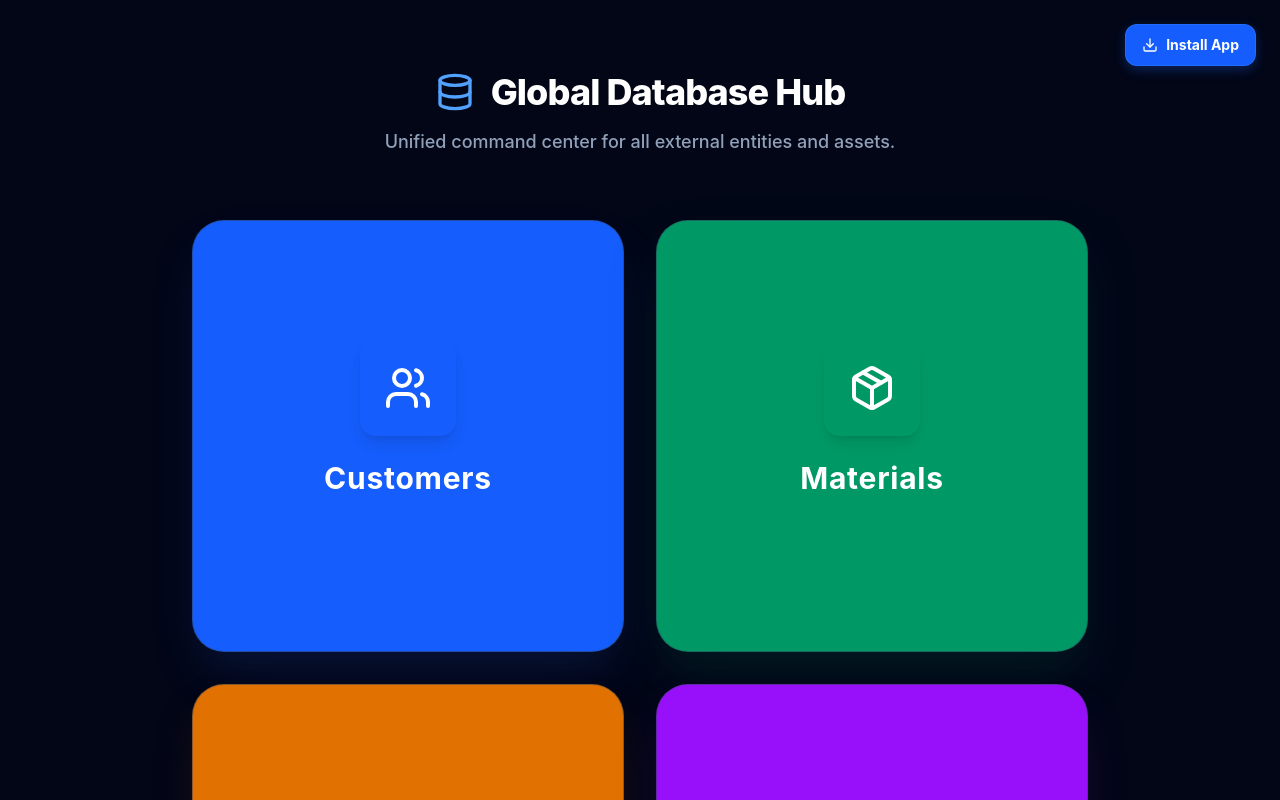
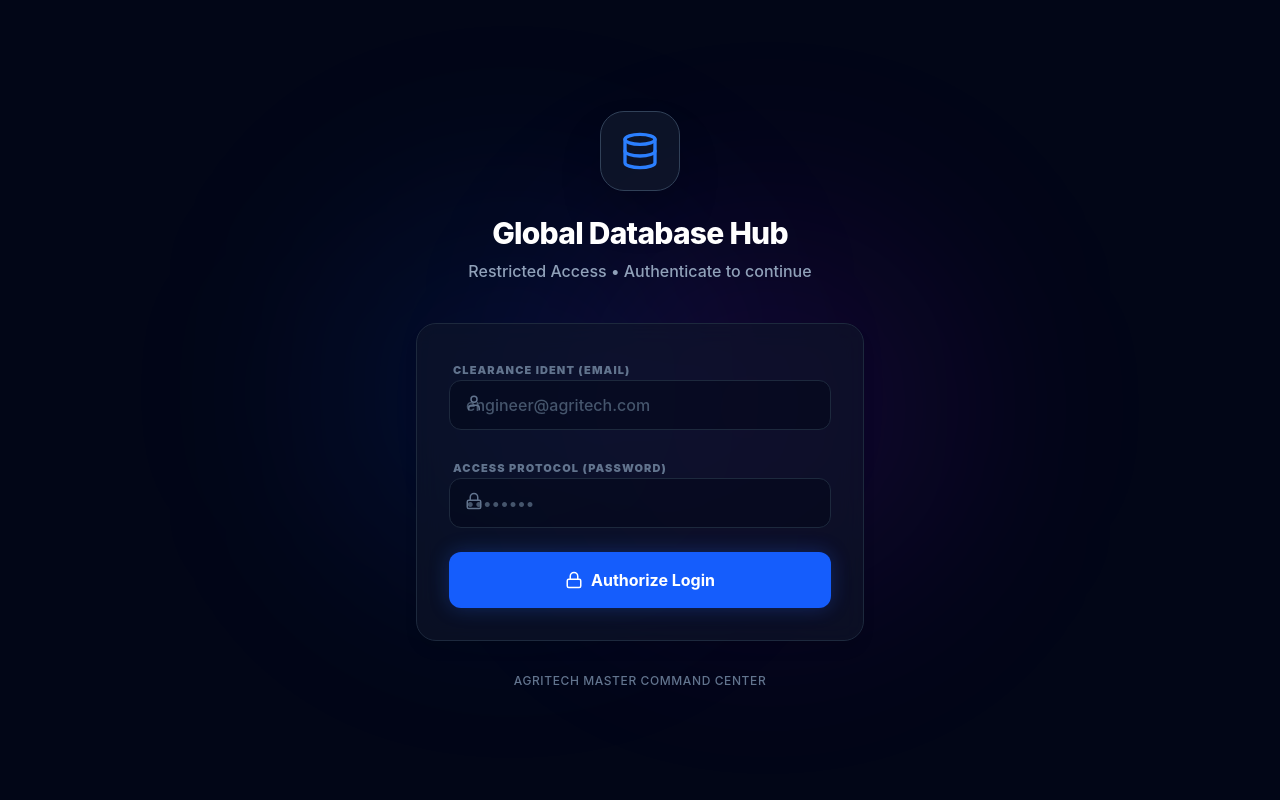
Before and after one commit to AgriTechInternational/database-app, a React (Vite) app: page /#/ in a window 1280 px wide. Shown: the top 800 px of the page. Built offline with nearby package versions, Linux system fonts and the light colour scheme.

Commit message:
Add Login screen and authentication flow

```diff
--- a/src/App.tsx
+++ b/src/App.tsx
@@ -1,10 +1,13 @@
 import { Routes, Route, useNavigate, useLocation } from 'react-router-dom';
-import { Database, Users, Package, Wrench, Handshake, ChevronLeft } from 'lucide-react';
+import { Database, Users, Package, Wrench, Handshake, ChevronLeft, LogOut } from 'lucide-react';
+import { useState, useEffect } from 'react';
+import { supabase } from './lib/supabase';
 import CustomersDB from './pages/CustomersDB';
 import MaterialsDB from './pages/MaterialsDB';
 import MaintenanceDB from './pages/MaintenanceDB';
 import BrokersDB from './pages/BrokersDB';
 import { InstallButton } from './components/InstallButton';
+import LoginScreen from './components/LoginScreen';
 
 function Dashboard() {
   const navigate = useNavigate();
@@ -18,8 +21,15 @@ function Dashboard() {
 
   return (
     <div className="max-w-6xl mx-auto py-12 px-6">
-      <div className="absolute top-6 right-6">
+      <div className="absolute top-6 right-6 flex items-center space-x-3">
         <InstallButton />
+        <button
+          onClick={() => supabase.auth.signOut()}
+          className="p-2.5 bg-slate-800/80 hover:bg-red-500/20 hover:text-red-400 text-slate-300 rounded-xl transition-all active:scale-95 border border-slate-700 hover:border-red-500/30 shadow-sm backdrop-blur-sm"
+          title="Sign Out"
+        >
+          <LogOut size={20} />
+        </button>
       </div>
       <div className="mb-12 text-center mt-6">
         <h1 className="text-4xl font-extrabold tracking-tight mb-4 flex items-center justify-center text-white">
@@ -57,6 +67,34 @@ export default function App() {
   const navigate = useNavigate();
   const isDashboard = location.pathname === '/';
 
+  const [user, setUser] = useState<any>(null);
+  const [loadingAuth, setLoadingAuth] = useState(true);
+
+  useEffect(() => {
+    supabase.auth.getSession().then(({ data: { session } }) => {
+      setUser(session?.user ?? null);
+      setLoadingAuth(false);
+    });
+
+    const { data: { subscription } } = supabase.auth.onAuthStateChange((_event, session) => {
+      setUser(session?.user ?? null);
+    });
+
+    return () => subscription.unsubscribe();
+  }, []);
+
+  if (loadingAuth) {
+    return (
+      <div className="min-h-screen bg-[#020617] flex items-center justify-center">
+        <div className="w-10 h-10 border-4 border-blue-500/30 border-t-blue-500 rounded-full animate-spin" />
+      </div>
+    );
+  }
+
+  if (!user) {
+    return <LoginScreen setUser={setUser} />;
+  }
+
   return (
     <div className="min-h-screen bg-[#020617] font-sans text-slate-200 selection:bg-blue-500/30">
       {/* Global Header */}
@@ -73,7 +111,16 @@ export default function App() {
               <Database size={22} className="mr-2.5 text-blue-400" /> Database Hub
             </h1>
           </div>
-          <InstallButton />
+          <div className="flex items-center space-x-3">
+            <InstallButton />
+            <button
+              onClick={() => supabase.auth.signOut()}
+              className="p-2.5 bg-slate-800 hover:bg-red-500/20 hover:text-red-400 text-slate-300 rounded-xl transition-all active:scale-95 border border-slate-700 hover:border-red-500/30 shadow-sm"
+              title="Sign Out"
+            >
+              <LogOut size={20} />
+            </button>
+          </div>
         </header>
       )}
 
--- /dev/null
+++ b/src/components/LoginScreen.tsx
@@ -0,0 +1,124 @@
+import React, { useState } from 'react';
+import { supabase } from '../lib/supabase';
+import { Database, Lock, User as UserIcon, AlertTriangle } from 'lucide-react';
+
+const LAST_EMAIL_KEY = 'agritech_last_email_db';
+
+export default function LoginScreen({ setUser }: { setUser: (user: any) => void }) {
+  const [email, setEmail] = useState(() => localStorage.getItem(LAST_EMAIL_KEY) || '');
+  const [password, setPassword] = useState('');
+  const [error, setError] = useState('');
+  const [loading, setLoading] = useState(false);
+
+  const handleLogin = async (e: React.FormEvent) => {
+    e.preventDefault();
+
+    const cleanEmail = email.trim();
+    if (!cleanEmail || !password) {
+      setError('Please enter both email and password');
+      return;
+    }
+
+    setLoading(true);
+    setError('');
+
+    // Force sign out first to clear any "ghost" sessions
+    try {
+      await supabase.auth.signOut().catch(() => {});
+    } catch (err) { console.warn('Pre-login purge ignored:', err); }
+
+    try {
+      const { data, error: signInError } = await supabase.auth.signInWithPassword({
+        email: cleanEmail,
+        password
+      });
+
+      if (signInError) throw signInError;
+      if (!data.user) throw new Error('Sign in failed');
+
+      localStorage.setItem(LAST_EMAIL_KEY, cleanEmail);
+      if (setUser) setUser(data.user);
+    } catch (err: any) {
+      console.error('[Auth] Critical Error:', err);
+      setError(err.message || 'Authentication Failed');
+    } finally {
+      setLoading(false);
+    }
+  };
+
+  return (
+    <div className="min-h-screen bg-[#020617] flex items-center justify-center p-6 relative overflow-hidden">
+      {/* Background glow effects */}
+      <div className="absolute top-1/4 left-1/4 w-96 h-96 bg-blue-600/10 rounded-full blur-[100px] pointer-events-none" />
+      <div className="absolute bottom-1/4 right-1/4 w-96 h-96 bg-purple-600/10 rounded-full blur-[100px] pointer-events-none" />
+
+      <div className="max-w-md w-full relative z-10 animate-in fade-in zoom-in duration-500">
+        <div className="text-center mb-10">
+          <div className="w-20 h-20 bg-slate-900/80 border border-slate-700 rounded-3xl mx-auto flex items-center justify-center mb-6 shadow-2xl">
+            <Database className="text-blue-500" size={40} />
+          </div>
+          <h1 className="text-3xl font-extrabold text-white tracking-tight mb-2">Global Database Hub</h1>
+          <p className="text-slate-400 font-medium">Restricted Access • Authenticate to continue</p>
+        </div>
+
+        <div className="financial-card p-8 shadow-2xl border-slate-700/50">
+          <form onSubmit={handleLogin} className="space-y-6">
+            {error && (
+              <div className="bg-red-500/10 border border-red-500/30 text-red-400 p-4 rounded-xl flex items-center text-sm font-medium">
+                <AlertTriangle size={18} className="mr-3 shrink-0" />
+                {error}
+              </div>
+            )}
+
+            <div className="space-y-2">
+              <label className="text-[11px] font-black text-slate-500 uppercase tracking-widest ml-1">Clearance Ident (Email)</label>
+              <div className="relative">
+                <UserIcon className="absolute left-4 top-3.5 text-slate-500" size={18} />
+                <input
+                  type="email"
+                  required
+                  className="financial-input w-full pl-11"
+                  placeholder="engineer@agritech.com"
+                  value={email}
+                  onChange={(e) => setEmail(e.target.value)}
+                />
+              </div>
+            </div>
+
+            <div className="space-y-2">
+              <label className="text-[11px] font-black text-slate-500 uppercase tracking-widest ml-1">Access Protocol (Password)</label>
+              <div className="relative">
+                <Lock className="absolute left-4 top-3.5 text-slate-500" size={18} />
+                <input
+                  type="password"
+                  required
+                  className="financial-input w-full pl-11"
+                  placeholder="••••••••"
+                  value={password}
+                  onChange={(e) => setPassword(e.target.value)}
+                />
+              </div>
+            </div>
+
+            <button
+              type="submit"
+              disabled={loading}
+              className="w-full flex items-center justify-center py-4 bg-blue-600 hover:bg-blue-500 text-white font-bold rounded-xl shadow-[0_0_20px_rgba(37,99,235,0.3)] transition-all active:scale-95 mt-4 disabled:opacity-50 disabled:cursor-not-allowed"
+            >
+              {loading ? (
+                <div className="w-5 h-5 border-2 border-white/30 border-t-white rounded-full animate-spin mr-2" />
+              ) : (
+                <Lock size={18} className="mr-2" />
+              )}
+              {loading ? 'Decrypting...' : 'Authorize Login'}
+            </button>
+          </form>
+        </div>
+
+        <p className="text-center text-slate-500 text-xs mt-8 font-medium tracking-wider uppercase">
+          AgriTech Master Command Center
+        </p>
+      </div>
+    </div>
+  );
+}
```
